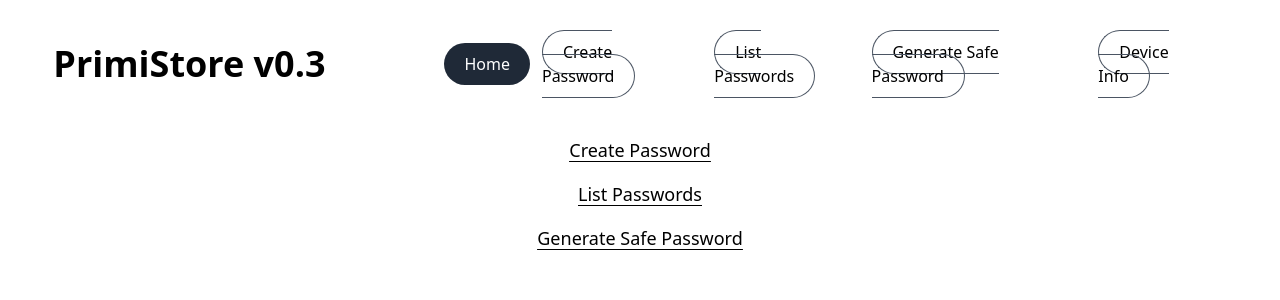
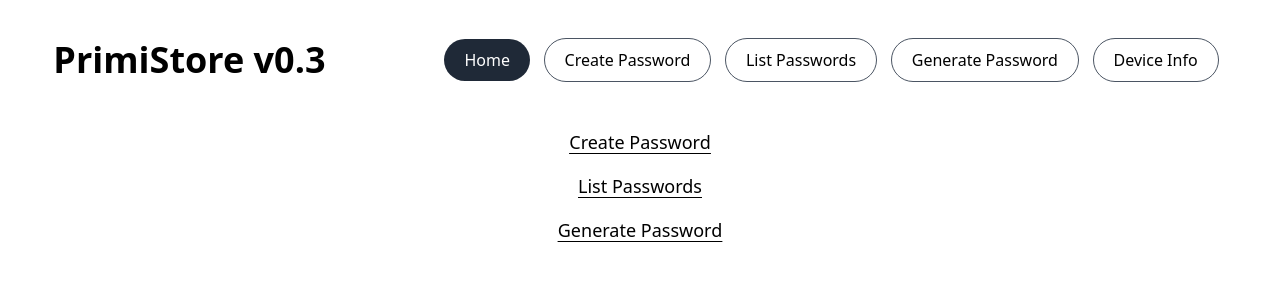
Before and after one commit to frankhart2018/primistore, a React (Create React App) app in the folder frontend/: page / in a window 1280 px wide. Shown: the top 300 px of the page. Built offline with nearby package versions, Linux system fonts and the light colour scheme; no server answers.

Commit message:
Rename generate safe password to generate password

```diff
--- a/frontend/src/components/pages/MainMenu/MainMenu.js
+++ b/frontend/src/components/pages/MainMenu/MainMenu.js
@@ -15,7 +15,7 @@ const MainMenu = () => {
         </li>
         <li className="my-2 text-lg font-medium underline underline-offset-4 hover:text-blue-900 hover:scale-110 transition-all duration-300">
           <NavLink to={{ pathname: "/generate-password" }}>
-            Generate Safe Password
+            Generate Password
           </NavLink>
         </li>
       </ul>
--- a/frontend/src/components/parts/NavBar/NavBar.js
+++ b/frontend/src/components/parts/NavBar/NavBar.js
@@ -51,7 +51,7 @@ const NavBar = () => {
                 }
                 to={{ pathname: "/generate-password" }}
               >
-                Generate Safe Password
+                Generate Password
               </NavLink>
             </li>
             <li>
```
